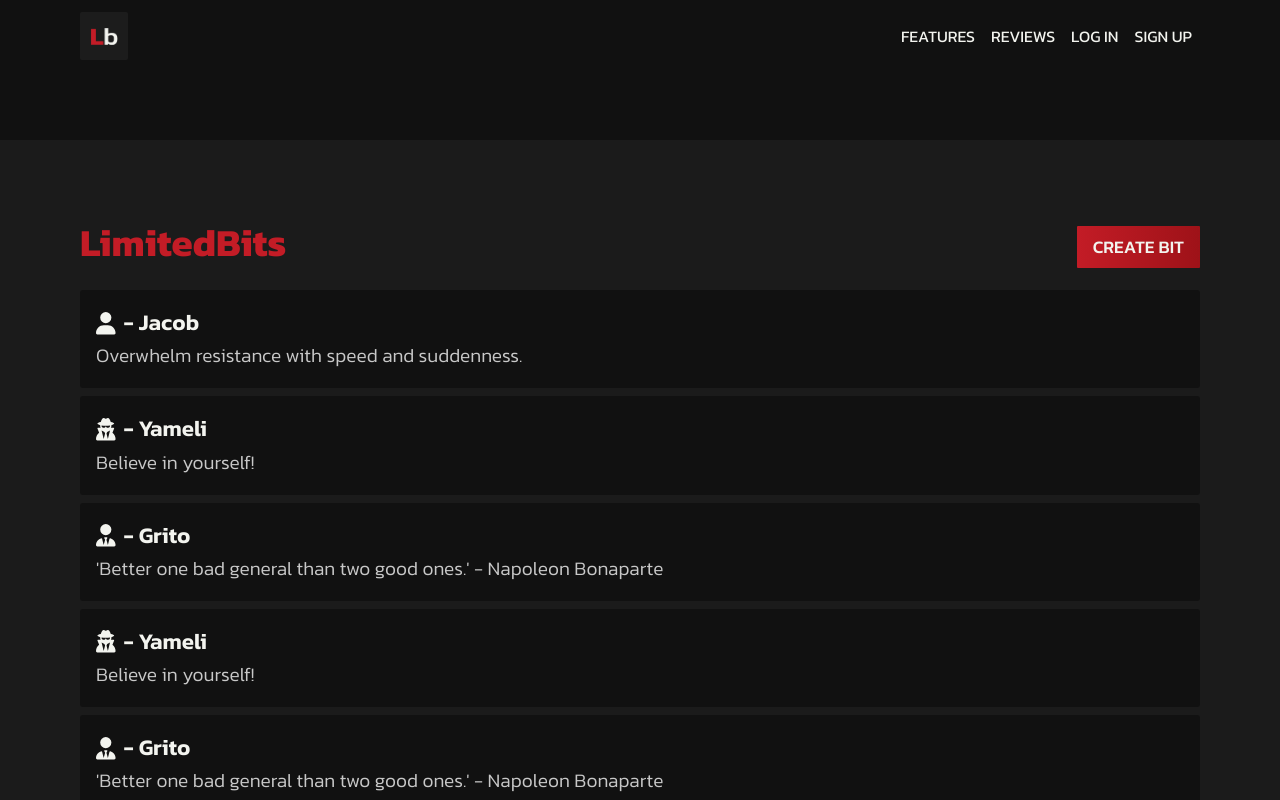
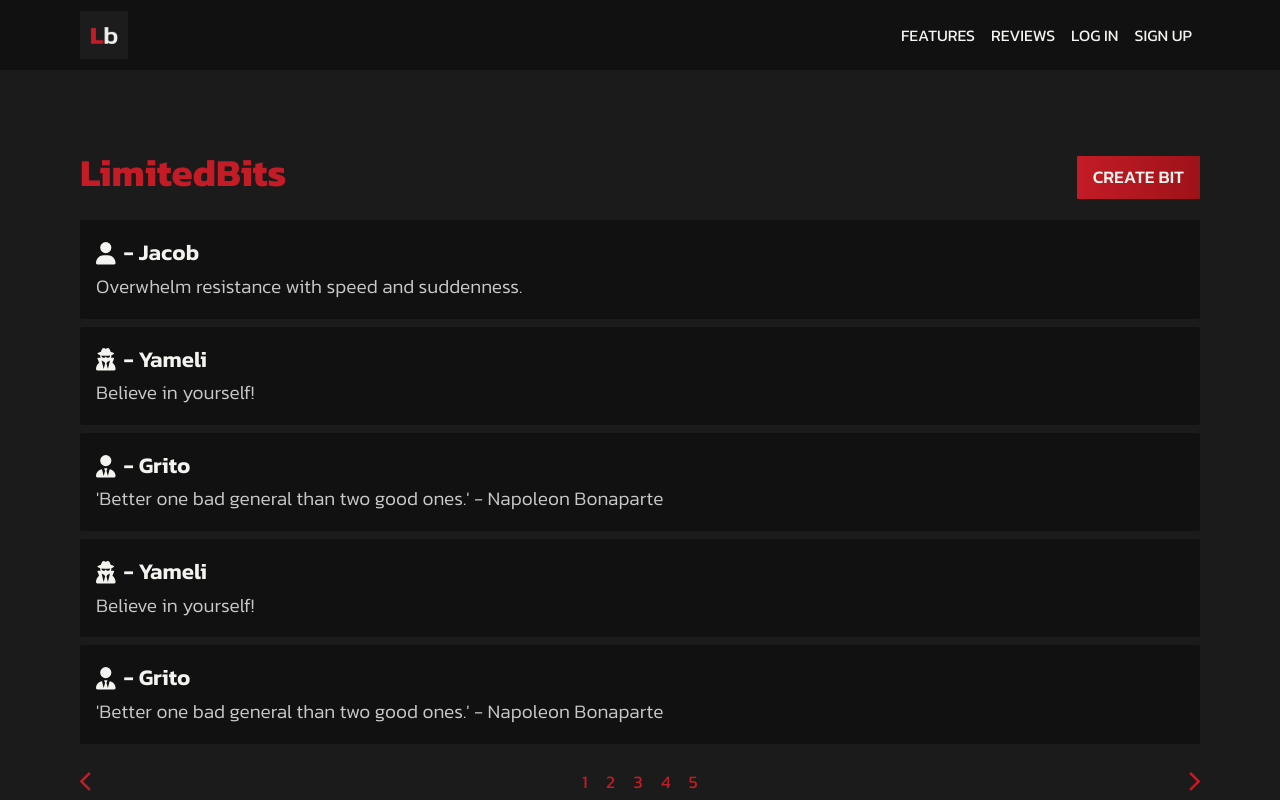
Before and after one commit to JacobBowlware/LimitedBits, a React (Create React App) app in the folder client/limited-bits/: page /auth-home in a window 1280 px wide. Shown: the top 800 px of the page. Built offline with nearby package versions, Linux system fonts and the light colour scheme.

Commit message:
Refactor navbar.

```diff
--- a/client/limited-bits/src/components/common/Header.tsx
+++ b/client/limited-bits/src/components/common/Header.tsx
@@ -9,7 +9,7 @@ import { FontAwesomeIcon } from "@fortawesome/react-fontawesome";
 const Header = () => {
     const [isNavCollapsed, setIsNavCollapsed] = useState(true);
     return (
-        <div className="section-container mt-1 pt-2 mb-0">
+        <div className="section-container  navbar-container">
             <nav className="navbar navbar-expand-lg">
                 <Link className="navbar-brand" to="/">
                     <img src={LimitedBitsLogo} alt="LimitedBits Logo" className="navbar-brand__img" />
--- a/client/limited-bits/src/css/App.css
+++ b/client/limited-bits/src/css/App.css
@@ -55,6 +55,10 @@ html {
 
 .section-container-light {
   background-color: var(--var-background-light);
+}
+
+.section-container-tall {
+  min-height: 100vh;
 }
 
 .section-container__item {
--- a/client/limited-bits/src/css/Home.css
+++ b/client/limited-bits/src/css/Home.css
@@ -1,6 +1,6 @@
 .home-hero {
     margin-bottom: 0;
-    padding-top: 3rem;
+    padding-top: 5rem;
 }
 
 .home-hero__header {
@@ -36,6 +36,10 @@
 
     .home-hero__btn {
         width: auto;
+    }
+
+    .home-hero {
+        padding-top: 7rem;
     }
 }
 
--- a/client/limited-bits/src/css/authPages/AuthHome.css
+++ b/client/limited-bits/src/css/authPages/AuthHome.css
@@ -1,3 +1,7 @@
+.auth-home {
+    height: 100%;
+}
+
 .auth-home-feed {
     display: grid;
     grid-template-columns: 1fr;
--- a/client/limited-bits/src/css/components/Header.css
+++ b/client/limited-bits/src/css/components/Header.css
@@ -1,3 +1,8 @@
+.navbar-container {
+    padding-top: 0.7rem;
+    padding-bottom: 0.7rem;
+}
+
 .navbar {
     width: 100%;
     max-width: 1200px;
--- a/client/limited-bits/src/pages/authPages/AuthHome.tsx
+++ b/client/limited-bits/src/pages/authPages/AuthHome.tsx
@@ -204,7 +204,7 @@ const AuthHome = () => {
 
     return (
         <>
-            <div className="section-container section-container-light auth-home">
+            <div className="section-container section-container-light section-container-tall">
                 <div className="section-container__item ">
                     <div className="auth-home-header-container">
                         <h1 className="section-container__header text-highlight">
@@ -212,6 +212,7 @@ const AuthHome = () => {
                         </h1>
                         <div className="auth-home-header-icons">
                             <Link to="/" className="btn auth-home-header-btn">
+
                                 Create Bit
                             </Link>
                         </div>
```
